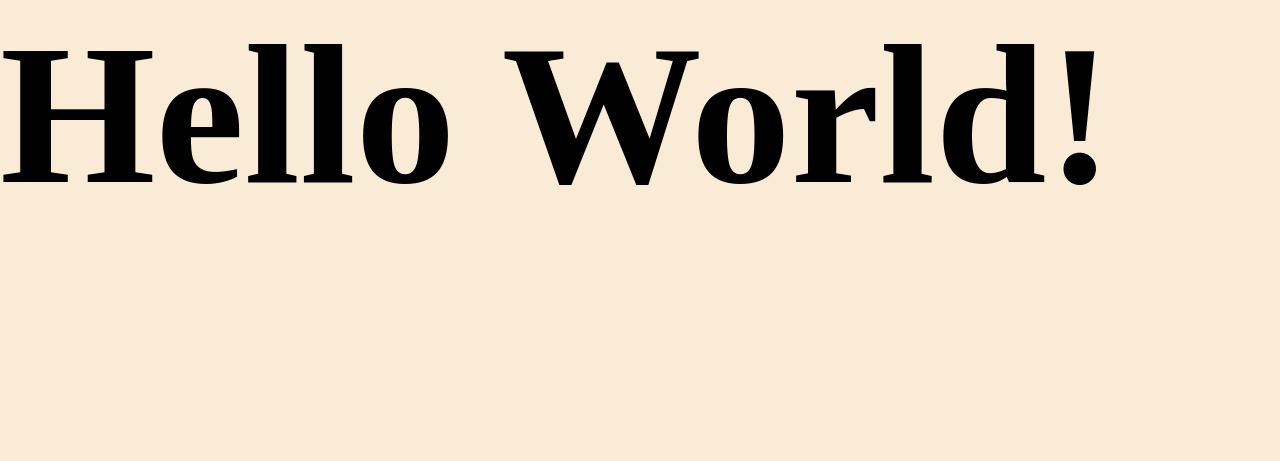
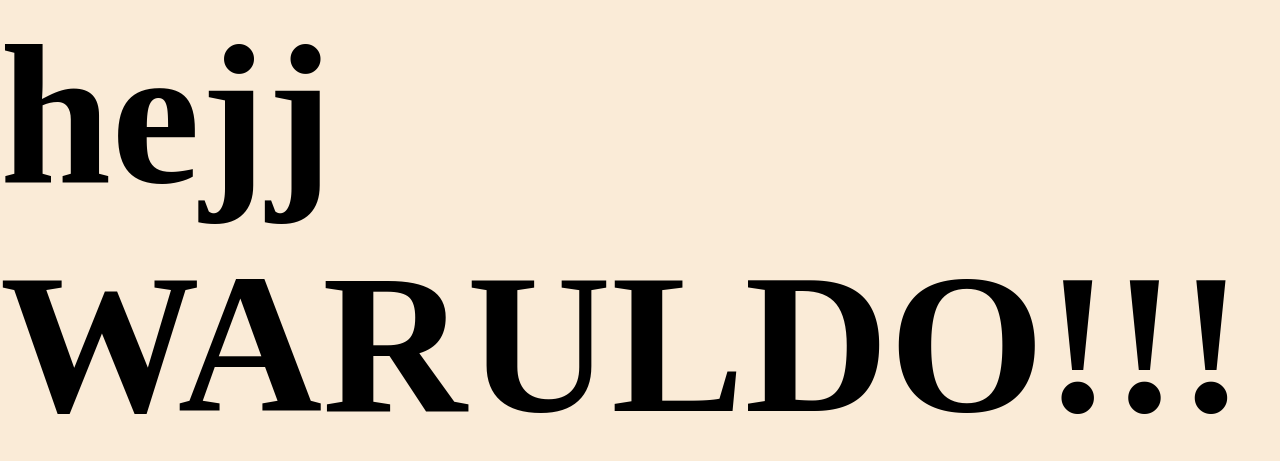
Before and after one commit to fatihpirim/LearnGit, a website: page index.html in a window 1280 px wide. Drawn offline with Linux system fonts and the light colour scheme.

Commit message:
updated title

```diff
--- a/index.html
+++ b/index.html
@@ -13,7 +13,7 @@
         <link rel="stylesheet" href="style.css">
     </head>
     <body>
-        <h1>Hello World!</h1>
+        <h1>hejj WARULDO!!!</h1>
         <!--[if lt IE 7]>
             <p class="browsehappy">You are using an <strong>outdated</strong> browser. Please <a href="#">upgrade your browser</a> to improve your experience.</p>
         <![endif]-->
```
